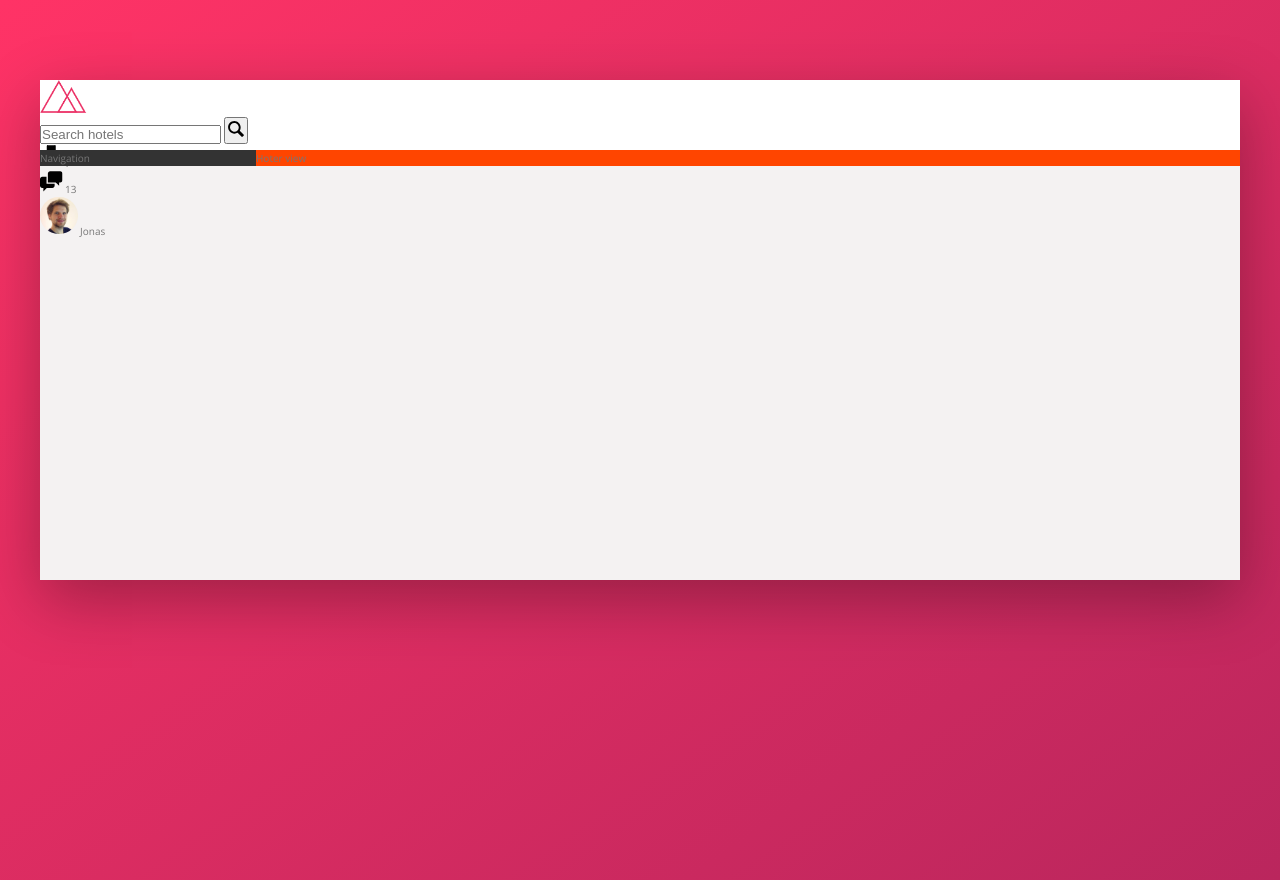
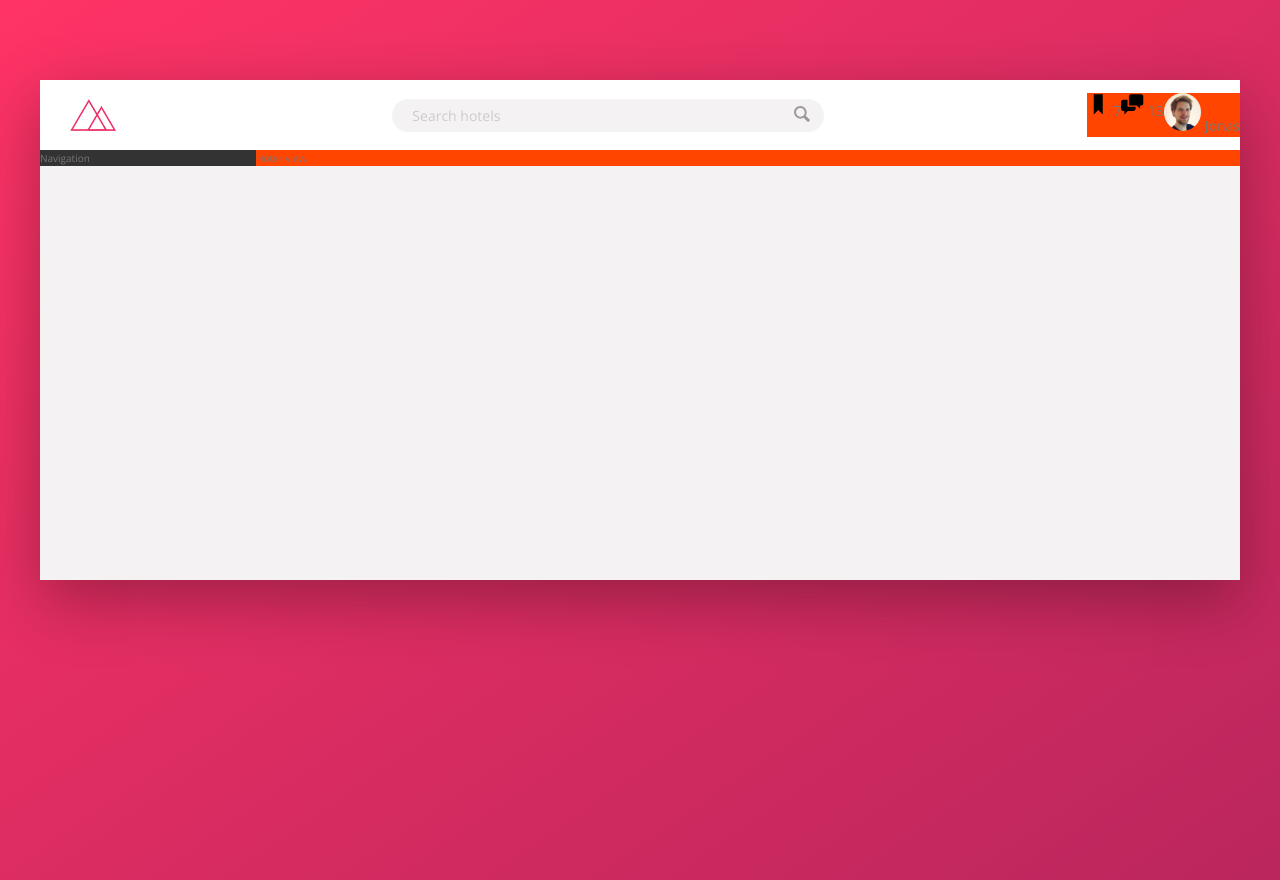
Before and after one commit to Citrinin/Trillo, a website: page index.html in a window 1280 px wide. Drawn offline with nearby package versions, Linux system fonts and the light colour scheme; files that its build step writes are made by us from their sources.

Commit message:
add styling to search component of header

```diff
--- a/sass/_components.scss
+++ b/sass/_components.scss
@@ -3,26 +3,71 @@
 
 .logo {
     height: 3.25rem;
+    margin-left: 3rem;
 }
 
 //SEARCH
 
 .search {
+    flex: 0 0 40%;
+
+    display: flex;
+    align-items: center;
+    justify-content: center;
+
     &__input {
+        font-family: inherit;
+        font-size: inherit;
+        color: inherit;
+        background-color: var(--color-grey-light-2);
+        border: none;
+        padding: 0.7rem 2rem;
+        border-radius: 300px;
+        width: 90%;
+        transition: all 0.2s;
+        margin-right: -3.25rem;
+
+        &:focus {
+            outline: none;
+            width: 100%;
+            background-color: var(--color-grey-light-3);
+        }
+
+        &::-webkit-input-placeholder {
+            font-weight: 100;
+            color: var(--color-grey-light-4);
+        }
+    }
+
+    &__input:focus + &__button {
+        background-color: var(--color-grey-light-3);
     }
 
     &__button {
+        border: none;
+        background-color: var(--color-grey-light-2);
+
+        &:focus {
+            outline: none;
+        }
+
+        &:active {
+            transform: translateY(2px);
+        }
     }
 
     &__icon {
         height: 2rem;
         width: 2rem;
+        fill: var(--color-grey-dark-3);
     }
 }
 
 //USER NAVIGATION
 
 .user-nav {
+    background-color: orangered;
+    display: flex;
     &__icon-box {
     }
 
--- a/sass/_layout.scss
+++ b/sass/_layout.scss
@@ -8,9 +8,13 @@
 }
 
 .header {
+    font-size: 1.4rem;
     height: 7rem;
     background-color: #fff;
     border-bottom: var(--color-grey-light-2);
+    display: flex;
+    justify-content: space-between;
+    align-items: center;
 }
 
 .content {
```
